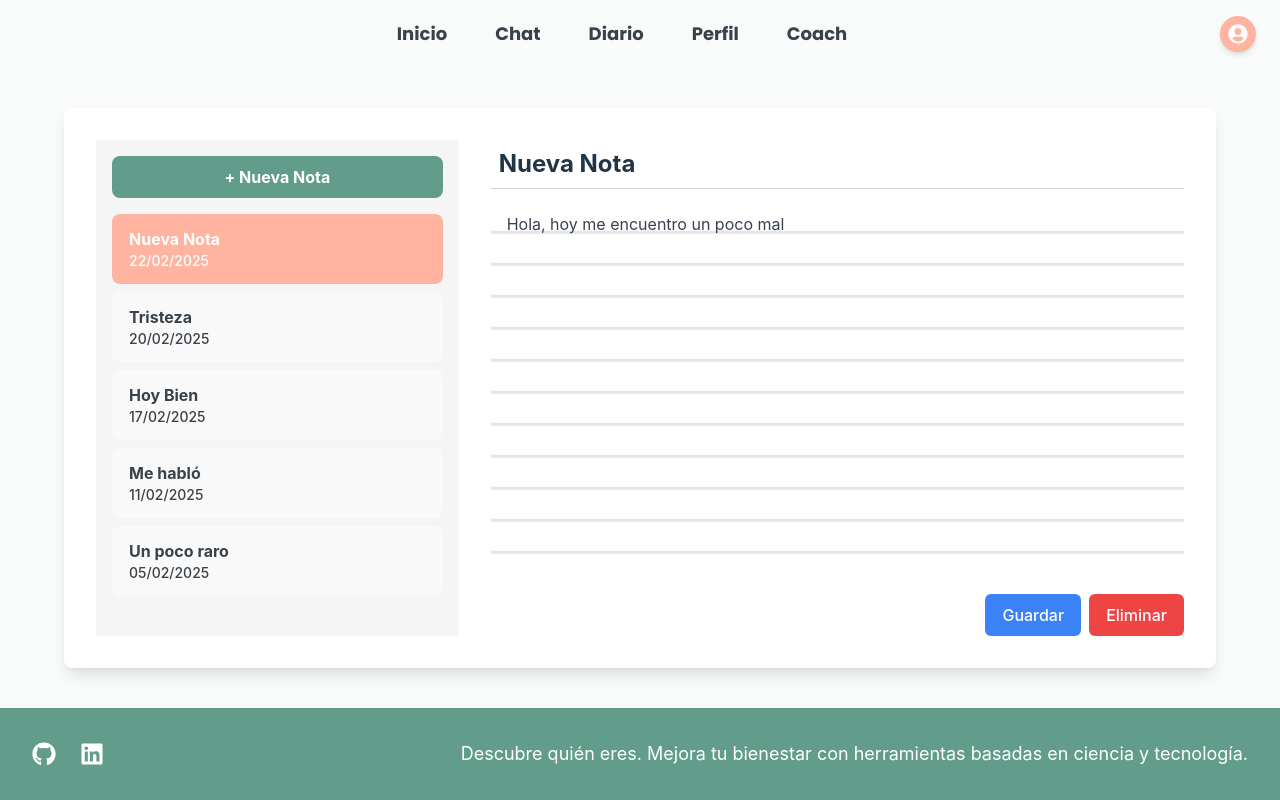
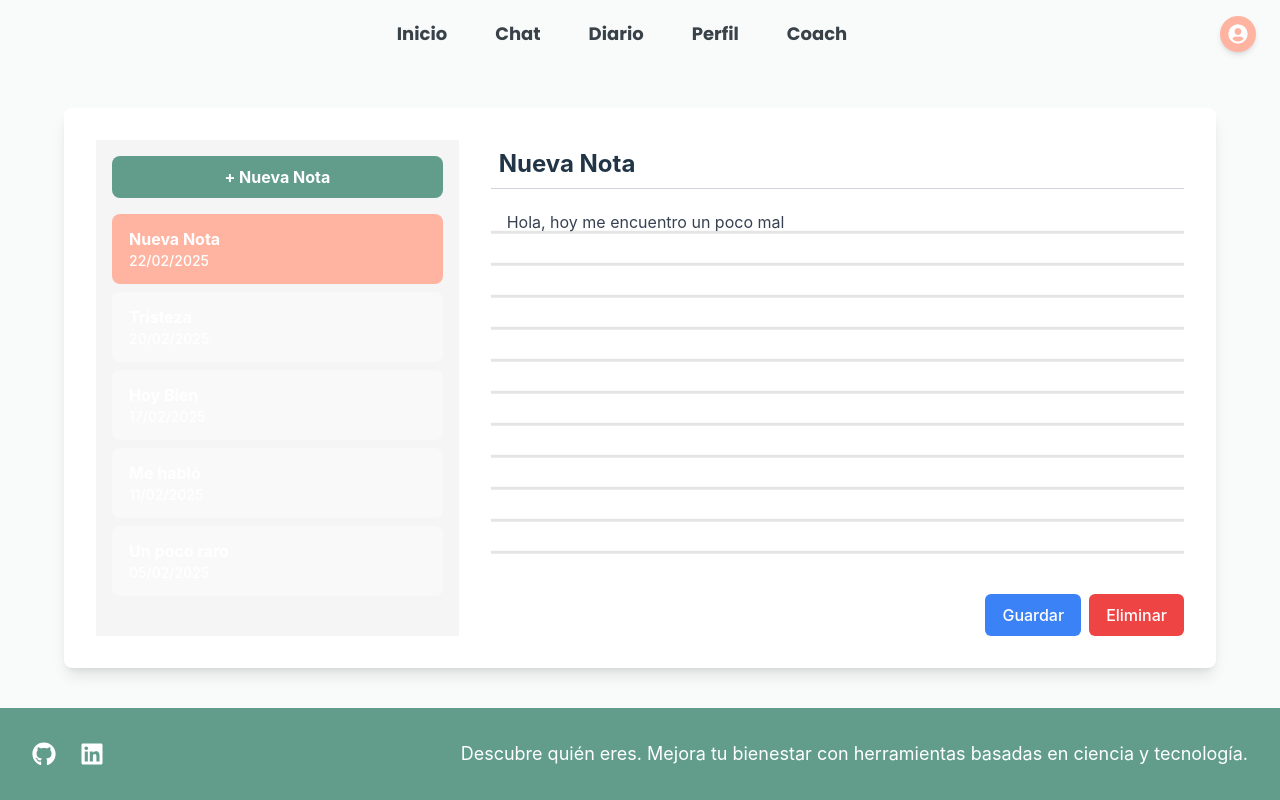
Before and after one commit to pablolobat0/bigFive, a React (Vite) app in the folder frontend/: page /diario in a window 1280 px wide. Built offline with nearby package versions, Linux system fonts and the light colour scheme.

Commit message:
Arreglé las cagadas de Carpintero

```diff
--- a/frontend/src/components/NoteEditor.tsx
+++ b/frontend/src/components/NoteEditor.tsx
@@ -37,11 +37,9 @@ const NoteEditor: React.FC<NoteEditorProps> = ({ note, onUpdateNote, onDeleteNot
         className="w-full flex-1 p-4 bg-transparent border-none resize-none focus:outline-none text-gray-700 overflow-y-auto"
         placeholder="Escribe aquí..."
         style={{
-
-
-            backgroundImage: "linear-gradient(transparent 90%, rgba(0,0,0,0.1) 10%)",
+            backgroundImage: "linear-gradient(transparent 90%, rgba(0,0,0,0.1) 0.05rem)",
             backgroundSize: "100% 2rem",
-            lineHeight: "2rem",
+            lineHeight: "1.8rem",
             backgroundAttachment: "local", // Permite que las líneas se muevan con el scroll
             backgroundPosition: "0 1.8rem", // Ajusta la posición vertical del fondo
             paddingTop: "0.2rem", // Ajusta el padding superior para alinear el texto con las líneas
--- a/frontend/src/components/NoteList.tsx
+++ b/frontend/src/components/NoteList.tsx
@@ -1,26 +1,49 @@
-const NoteList = ({ notes, selectedNote, onSelectNote, onNewNote }: any) => {
+import React from "react";
+
+interface Note {
+  id: string;
+  title: string;
+  date: string;
+}
+
+interface NoteListProps {
+  notes: Note[];
+  selectedNote: Note | null;
+  onSelectNote: (note: Note) => void;
+  onNewNote: () => void;
+}
+
+const NoteList: React.FC<NoteListProps> = ({ notes, selectedNote, onSelectNote, onNewNote }) => {
+  // ✅ Función para obtener la fecha actual en formato DD/MM/YYYY
+  const getCurrentDate = () => {
+    const today = new Date();
+    return today.toLocaleDateString("es-ES"); // Formato español (ejemplo: 22/02/2025)
+  };
+
   return (
     <aside className="w-1/3 bg-sidebar p-4 flex flex-col">
       {/* Botón de Nueva Nota */}
       <button
         className="mb-4 bg-secondary text-white px-4 py-2 rounded-lg font-bold hover:bg-opacity-90 transition"
-        onClick={onNewNote}
+        onClick={() => onNewNote()}
       >
         + Nueva Nota
       </button>
 
       {/* Contenedor con scroll solo cuando sea necesario */}
       <div className="flex-1 max-h-[65vh] overflow-y-auto">
-        {notes.map((note: any) => (
+        {notes.map((note) => (
           <button
             key={note.id}
             className={`block w-full text-left px-4 py-3 rounded-lg mb-2 transition-all ${
-              selectedNote.id === note.id ? "bg-third text-white" : "text-headerText hover:bg-gray-200"
+              selectedNote && selectedNote.id === note.id
+                ? "bg-third text-white" // ✅ Resalta solo la nota seleccionada
+                : "text-white hover:bg-gray-200"
             }`}
             onClick={() => onSelectNote(note)}
           >
             <h3 className="font-bold truncate">{note.title}</h3>
-            <p className="text-sm">{note.date}</p>
+            <p className="text-sm">{note.date || getCurrentDate()}</p> {/* ✅ Usa la fecha actual si no hay */}
           </button>
         ))}
       </div>
```
